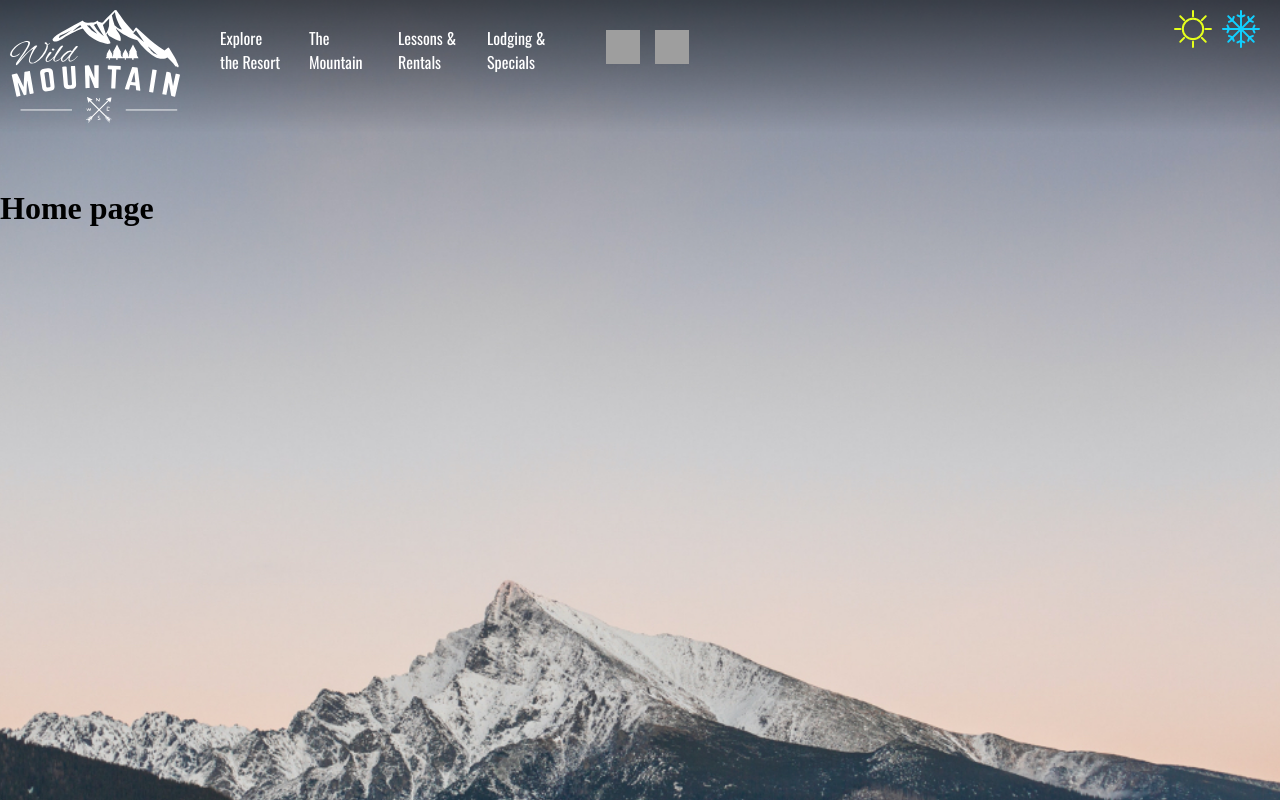
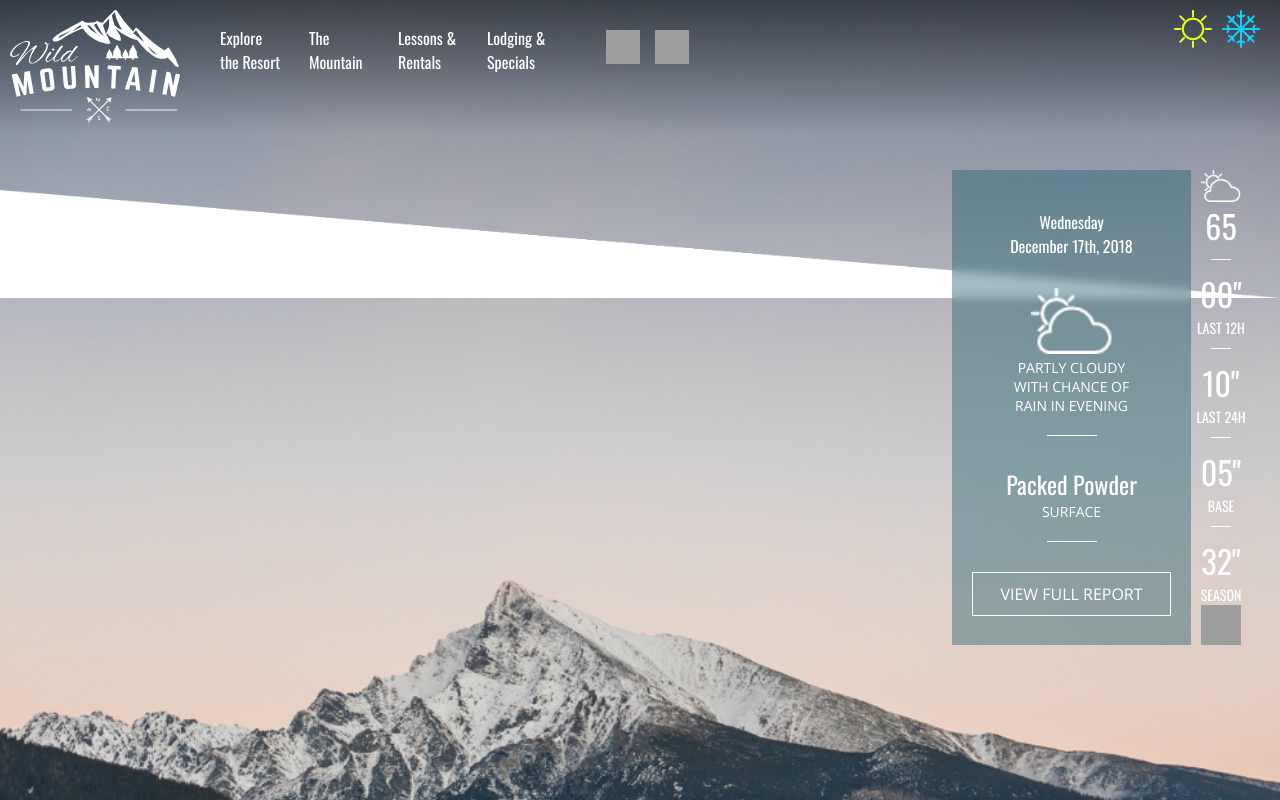
Before and after one commit to carlosfabianchaves/boltemplate-react, a React (Create React App) app: page / in a window 1280 px wide. Shown: the top 800 px of the page. Built offline with nearby package versions, Linux system fonts and the light colour scheme; grey boxes are pictures that could not be loaded.

Commit message:
intital weather wiget

```diff
--- a/public/index.html
+++ b/public/index.html
@@ -39,9 +39,6 @@
       To begin the development, run `npm start` or `yarn start`.
       To create a production bundle, use `npm run build` or `yarn build`.
     -->
-    <h3>
-      hello
-    </h3>
     <script>
     onClickMainMenu = ()=>{
           var subNavigation = document.getElementById('subNav');
--- a/src/components/events/events.js
+++ b/src/components/events/events.js
@@ -16,7 +16,6 @@ class Events extends Component{
         return(
             <div className="main-content">
                 <PrimaryHero heroData={this.componentData} >
-
                 </PrimaryHero>
             </div>
         )
--- a/src/components/home/home.js
+++ b/src/components/home/home.js
@@ -1,10 +1,13 @@
 import React from 'react'
 import './home.scss';
+
+import WeatherWidget from '../weatherwWidget/weatherwWidget';
 
 function Home(){
     return(
         <div className="main-component home">
-            <h1>Home page</h1>
+            <WeatherWidget></WeatherWidget>
+           <img className="separator" src='./images/path8544.png'/>
         </div>
     );
 }
--- a/src/components/home/home.scss
+++ b/src/components/home/home.scss
@@ -8,4 +8,9 @@
     background-size: cover;
     height: 100vh;
     background-position: 50%;
+
+    .separator{
+        width: 100%;
+        display: block;
+    }
 }
--- /dev/null
+++ b/src/components/weatherwWidget/weatherWidget.scss
@@ -0,0 +1,107 @@
+$assetPath : "/boltemplate-react/build/images/";
+
+#weatherWidget{
+
+    position: absolute;
+    z-index: 1;
+    right: 29px;
+    top: 170px;
+    display: flex;
+    overflow: hidden;
+    color: #fff;
+    height: auto;
+    .surface{
+        font-size: 24px;
+        font-weight: 100;
+        font-family: 'Oswald';
+    }
+    .separator{
+        width: 50px;
+        height: 1px;
+        display: block;
+        margin: auto;
+        margin-top: 20px;
+        margin-bottom: 30px;
+        background-color: #fff;
+    }
+    .weather-detail{
+        background-color: rgba(22, 87, 103, 0.4);
+        backdrop-filter: blur(5px);
+        text-align: center;
+        width: 239px;
+        padding-top: 40px;
+        position: relative;
+       /* right: -300px;*/
+        transition: right 0.2s;
+        h4{
+            font-size: 16px;
+            font-family: 'Oswald';
+            font-weight: 100;
+        }
+        img{
+            margin-top: 30px;
+            width: 82px;
+        }
+
+        .weather-desc{
+            font-size: 14px;
+            font-family: 'Open Sans';
+            font-weight: 100;
+            text-transform: uppercase;
+            width: 60%;
+            margin: auto;
+            display: block;
+        }
+
+
+        .btn-widget{
+            display: block;
+            border: 1px solid #fff;
+            padding: 10px 15px 10px 15px;
+            width: 70%;
+            margin: auto;
+            margin-bottom: 15px;
+            font-size: 16px;
+            font-weight: 100;
+            font-family: 'Open Sans';
+        }
+
+
+
+    }
+
+    .weather-summary{
+        width: 60px;
+        text-align: center;
+        img{
+             width: 40px;
+             margin: auto;
+             display: block;
+        }
+        h3{
+            font-family: 'Oswald';
+            font-size: 32px;
+            font-weight: 100;
+        }
+
+        .separator{
+            width: 20px;
+            margin-top: 10px;
+            margin-bottom: 10px;
+        }
+
+        .surface{
+            font-size: 14px;
+            text-transform: uppercase;
+        }
+        .plus-icon{
+            background-image: url(#{$assetPath}/icons/plus-icon.svg);
+            background-size: cover;
+            width: 40px;
+            height: 40px;
+            display: block;
+            margin: auto;
+        }
+    }
+
+}
--- /dev/null
+++ b/src/components/weatherwWidget/weatherwWidget.js
@@ -0,0 +1,61 @@
+import React, { Component } from 'react';
+import './weatherWidget.scss';
+
+
+class WeatherWidget extends Component{
+
+    constructor(props){
+        super(props);
+    }
+
+    render(){
+        return(
+            <div id="weatherWidget">
+                <div className="weather-detail">
+                    <h4>Wednesday <br/>December 17th, 2018</h4>
+                    <img src="./images/icons/PartlyCloudyDay.png"/>
+                    <p className="weather-desc">
+                        PARTLY CLOUDY WITH CHANCE OF RAIN IN EVENING
+                    </p>
+                    <span className="separator"></span>
+                    <h3 className="surface">Packed Powder</h3>
+                    <p className="weather-desc">
+                      Surface
+                    </p>
+                    <span className="separator"></span>
+                    <a className="btn-widget">VIEW FULL REPORT</a>
+                </div>
+                <div className="weather-summary">
+                    <img src='./images/icons/PartlyCloudyDay.png'/>
+                    <h3>65</h3>
+                    <span className="separator"></span>
+                    <h3>00"</h3>
+                    <p className="surface">
+                        Last 12h
+                    </p>
+                    <span className="separator"></span>
+                    <h3>10"</h3>
+                    <p className="surface">
+                        Last 24h
+                    </p>
+                    <span className="separator"></span>
+                    <h3>05"</h3>
+                    <p className="surface">
+                       BASE
+                    </p>
+                    <span className="separator"></span>
+                    <h3>32"</h3>
+                    <p className="surface">
+                        Season
+                    </p>
+                    <span className="plus-icon"></span>
+
+
+                </div>
+            </div>
+        )
+    }
+}
+
+
+export default WeatherWidget;
--- a/src/index.scss
+++ b/src/index.scss
@@ -1,6 +1,6 @@
 @import url('https://fonts.googleapis.com/css?family=Open+Sans|Oswald&display=swap');
 
-body, div, h1, h2,h3,h4,h5,h6{
+body, div, h1, h2,h3,h4,h5,h6,p{
   margin: 0;
   padding: 0;
 }
```
Also changed, not shown: 17 other files (tests, documents, lock files or other folders).
